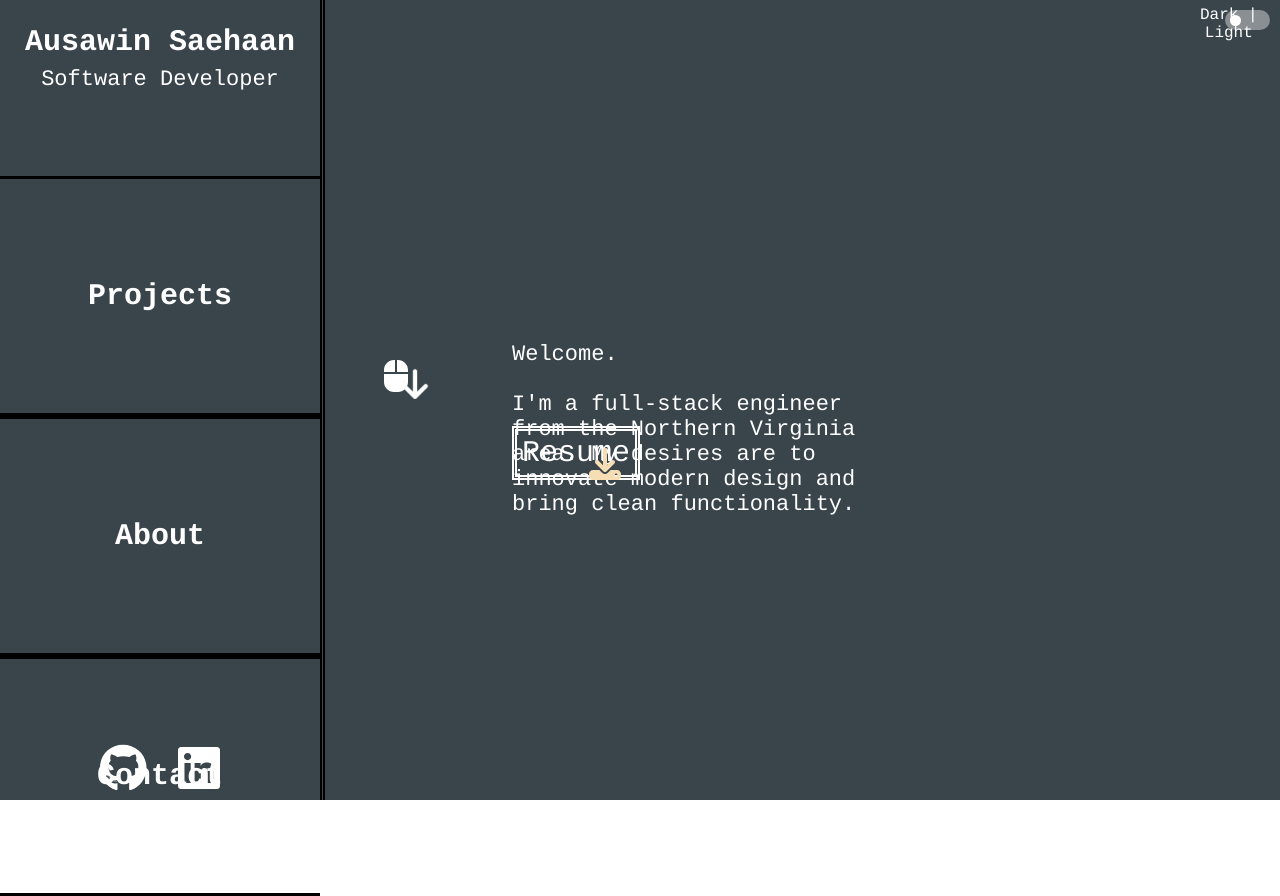
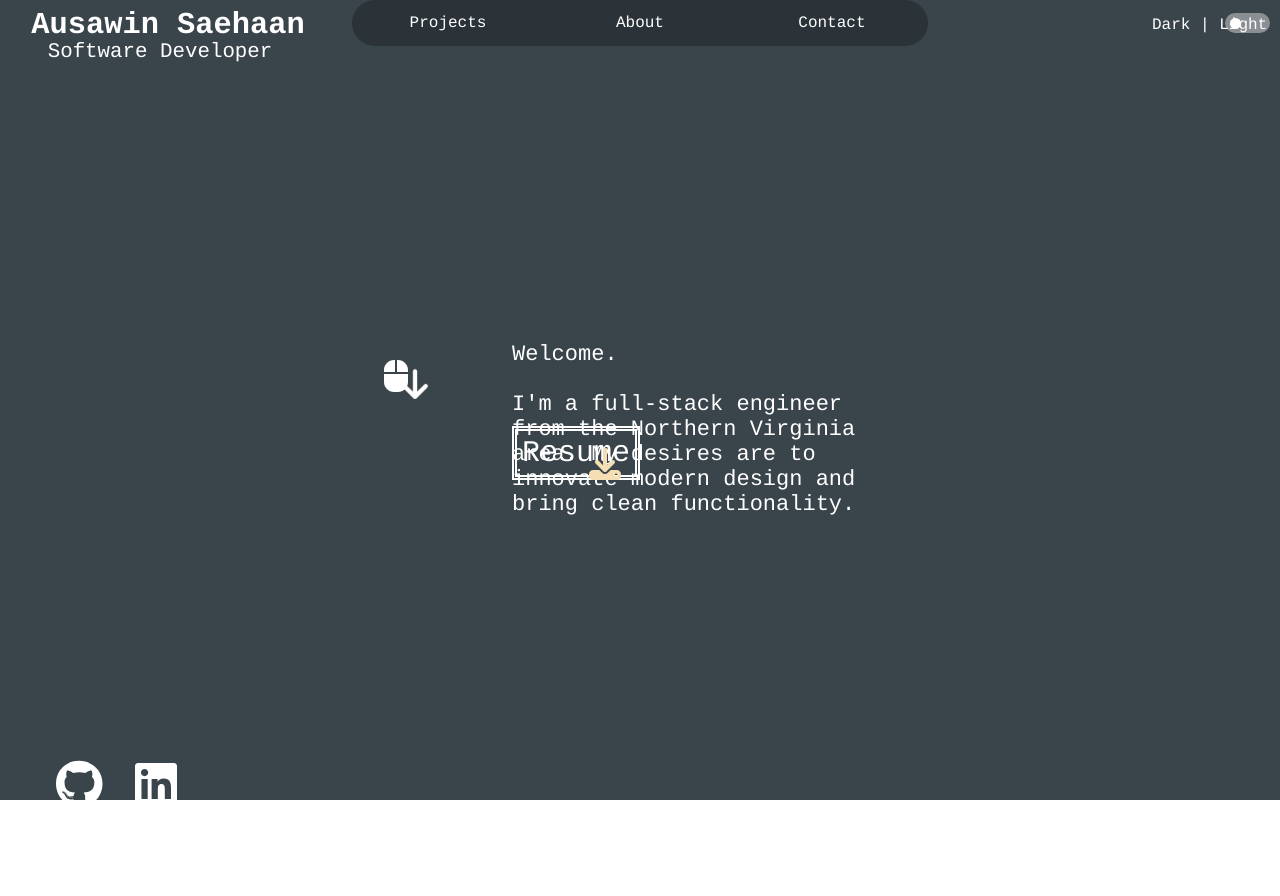
Before and after one commit to saehaana/html-css-prac, a React (Create React App) app: page / in a window 1280 px wide. After the commit the page ends 800 px from the top, so only its background shows below. Built offline with nearby package versions, Linux system fonts and the light colour scheme.

Commit message:
restyled nav bar from vertical to horizontal

```diff
--- a/src/App.js
+++ b/src/App.js
@@ -26,13 +26,12 @@ const App = () => {
 
     return (
     <>
-    <div className='parallax'></div>
     <div className = "preloader">
     { loading ?
             (
             <>
             <PacmanLoader size = {30} color = {"rgba(255, 255, 255, 1)"} loading={loading} />
-            <div className = "text-container">
+            <div className = "pretext-container">
                 <motion.h1
                     className = "preloader-title"
                     initial={{ opacity: 0 }}
@@ -61,27 +60,26 @@ const App = () => {
         <>
 
         <div className="main-container">
-        <div className="navbox">
-            <Link to="/" className='homeLink'>
+        <Link to="/">
             <h1 className='name'>Ausawin Saehaan</h1>
             <p className='title'>Software Developer</p>
         </Link>
-            <ul className = "navlist">
-                <motion.li
+        <ul className = "navbar">
+            <motion.li className="nav-projects"
                 initial={{ opacity: 0 }}
                 animate={{ opacity: 1 }}
                 transition={{ duration: 1, delay: .25}}
             >
                 <Link to="/Projects">Projects</Link>
             </motion.li>
-                <motion.li
+            <motion.li className='nav-about'
                 initial={{ opacity: 0 }}
                 animate={{ opacity: 1 }}
                 transition={{ duration: 1 , delay: .5}}
             >
                 <Link to="/About" id="about">About</Link>
             </motion.li>
-                <motion.li
+            <motion.li className='nav-contact'
                 initial={{ opacity: 0 }}
                 animate={{ opacity: 1 }}
                 transition={{ duration: 1, delay: .75}}
@@ -89,7 +87,7 @@ const App = () => {
                 <a href="mailto:saehaana@gmail.com">Contact</a>
             </motion.li>
         </ul>
-        </div>
+
         <ul className = "iconlist">
             <motion.li
                 className = "github"
@@ -112,6 +110,7 @@ const App = () => {
             </a>
             </motion.li>
         </ul>
+
         <motion.div
             className="switch-container"
             initial={{ opacity: 0 }}
@@ -123,6 +122,7 @@ const App = () => {
                     <motion.div className="handle" layout transition={spring} />
             </div>
         </motion.div>
+
         </div>
         {
         <Routes>
@@ -131,11 +131,9 @@ const App = () => {
         <Route path = "/Projects" element={<Projects/>} />
         </Routes>
         }
-
         </>
     }
     </div>
-    <div class="parallax"></div>
     </>
     );
 
--- a/src/stylesheets/App.css
+++ b/src/stylesheets/App.css
@@ -1,6 +1,7 @@
 html,body{
     margin: 0;
     height: 100%;
+    overflow: hidden; /* hides scroll bars */
 }
 .preloader{
     position:relative;
@@ -12,7 +13,7 @@ html,body{
     width: 100vw;
     height: 100vh;
 }
-.text-container{
+.pretext-container{
     position:absolute;
     text-align: center;
     display: flex;
@@ -39,14 +40,6 @@ html,body{
     padding-left: 5%;
     left:45.5%;
 }
-.parallax{
-    background-image: url("/public/assets/indexBackground.jpg");
-    height:100%;
-    background-attachment: fixed;
-    background-position: center;
-    background-repeat: no-repeat;
-    background-size: cover;
-}
 .main-container{
     height:100%;
     width: 100vw;
@@ -54,100 +47,75 @@ html,body{
     background-position: center;
     background-repeat: no-repeat;
 }
-.homeLink{
-    position: absolute;
-    width: 320px;
-    top: 0;
-    left:0;
-    padding-top: 5px;
-    font-family: Courier;
-    font-size: 18px;
-    font-weight: bolder;
-    color: rgb(255, 255, 255);
-    text-decoration: none;
-}
-.navbox{
-    position:absolute;
-    height: 100vh;
-    width: 320px;
-    top:0px;
-    border-right: thick double #000000;
-}
 .name{
     position: absolute;
-    width: 320px;
+    margin:.5rem;
+    padding:0;
+    width: 20rem;
     top: 0px;
-    padding-top: 5px;
     font-family: Courier;
-    font-size: 30px;
+    font-size: 1.9rem;
     color: rgb(255, 255, 255);
 }
 .title{
     position: absolute;
-    width: 320px;
-    top: 40px;
-    padding-top: 5px;
-    padding-bottom: 15px;
+    margin:0;
+    padding:0;
+    width: 20rem;
+    top: 2.5rem;
     font-family: Courier;
-    font-size: 22px;
+    font-size: 1.3rem;
     font-weight: lighter;
     color: rgb(255, 255, 255);
 }
-.navlist{
-    position: absolute;
-    width:320px;
-    top: 20%;
-    padding-left: 0;
+.navbar{
+    width: 45%;
     list-style-type: none; /* removes bullet points */
+    margin: 0 auto;
+    padding: 0;
+    overflow: hidden;
+    background-color: rgb(43, 51, 56);
+    border-radius:50px;
 }
-.navlist a{
-    position: relative;
-    padding-top: 100px;
-    padding-bottom: 100px;
+.navbar li{
+    float: left; /* floats list elements next to each other */
+    width:33.33%;
+}
+.navbar a{
     display: block;
-    text-decoration: none;
+    text-align: center;
+    text-decoration: none; /* removes underline */
     font-family: Courier;
-    font-size: 30px;
-    font-weight: bold;
-    color: rgb(255, 255, 255);
-    border-top: solid #000000;
-    border-bottom: solid #000000;
-
-    box-shadow: inset 0 0 0 0 #54b3d6;
-    transition: color .3s ease-in-out, box-shadow .3s ease-in-out;
+    color: white;
+    padding: 0.875rem 1rem;
 }
-.navlist a:hover {
-    box-shadow: inset 320px 0 0 0 #54b3d6;
-    color: white;
+.navbar a:hover {
+    background-color: #111;
 }
 .switch-container{
     position: absolute;
-    width: 8%;
+    width: 11%;
     height: 5%;
     top:0;
     right:0;
 }
 .switch-text{
-    position: absolute;
-    top:0;
-    left:0;
-    padding:0;
-    margin:5.5%;
     font-family: Courier;
     color: white;
+    top:50%;
 }
 .switch{
     position:absolute;
-    top: 0;
+    top: 8%;
     right: 0;
-    width: 35px;
-    height: 10px;
+    width: 2.188rem;
+    height: 0.625rem;
+    padding: 0.313rem;
+    margin: 0.625rem;
+    border-radius: 3.125rem;
     background-color: rgba(255, 255, 255, 0.4);
     display: flex;
     justify-content: flex-start;
-    border-radius: 50px;
-    padding: 5px;
-    margin:10px;
     cursor: pointer;
 }
 .switch[data-isOn="true"]{
@@ -161,13 +129,13 @@ html,body{
 }
 .iconlist{
     position: absolute;
-    width:320px;
+    width:20rem;
     height:5vh;
     bottom: 0;
-    padding-left: 0;
     list-style-type: none;
 }
 .iconlist li{
+    float:left;
     display: inline;
     padding: 5%;
 }
```
Also changed, not shown: 1 other file (tests, documents, lock files or other folders). Lines whose indentation alone changed are shown as unchanged.
